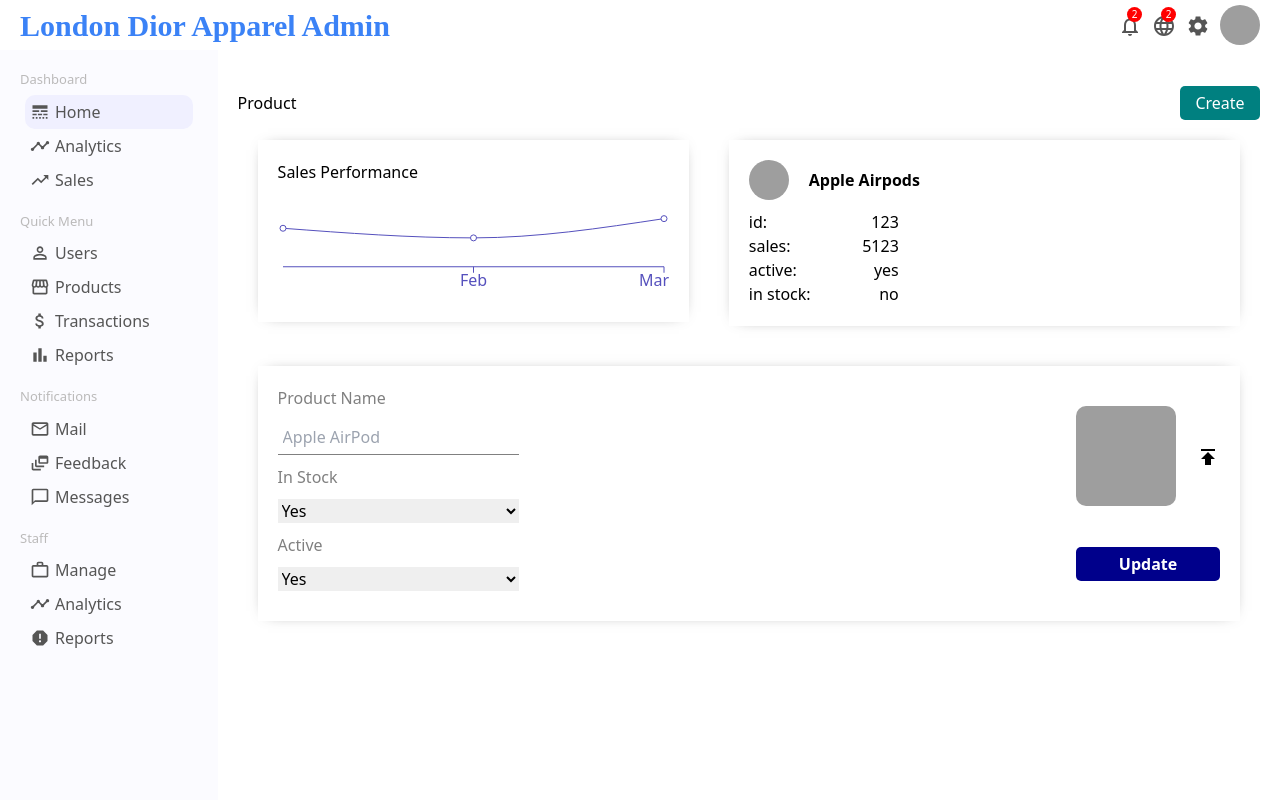
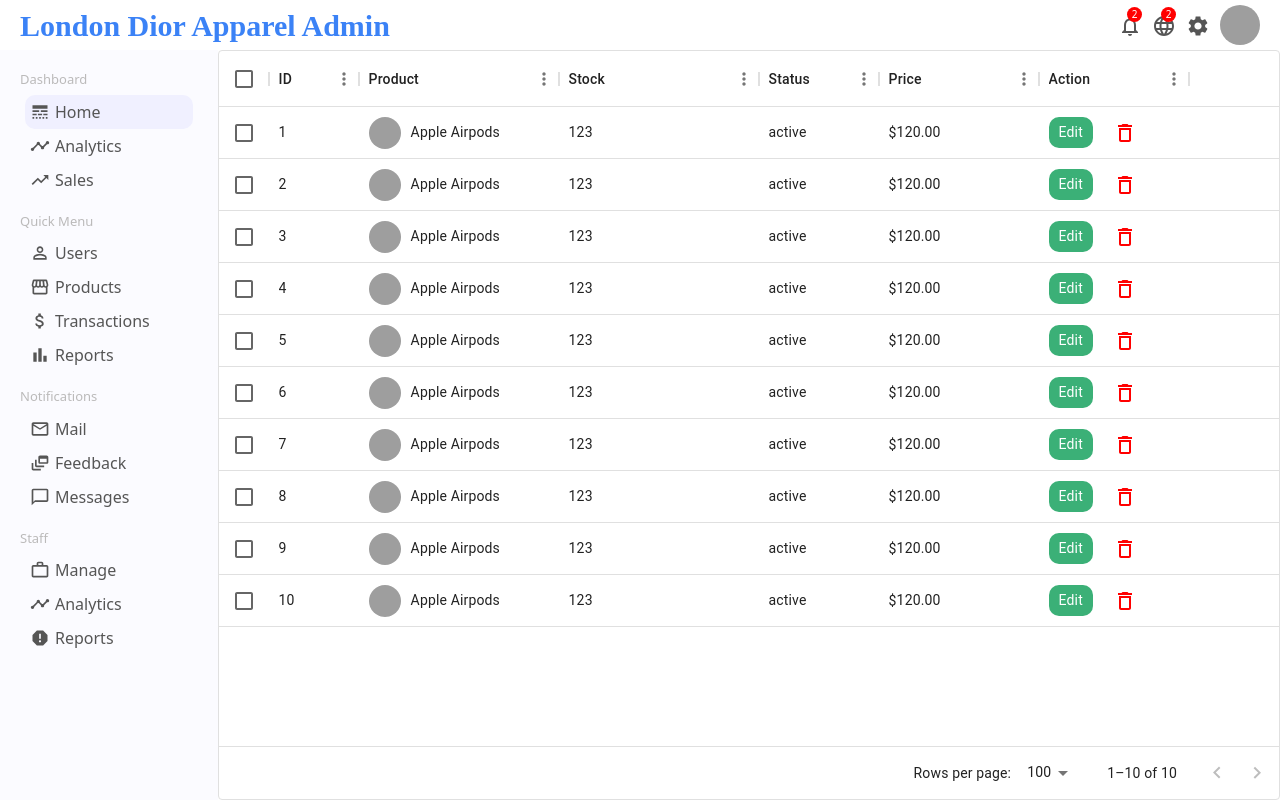
Before and after one commit to NellyNel520/LondonDiorApparel-3.0, a React (Create React App) app in the folder admin/: page /products in a window 1280 px wide. Built offline with nearby package versions, Linux system fonts and the light colour scheme; grey boxes are pictures that could not be loaded; a web font is replaced by a local one.

Commit message:
added top and side bar to productlist

```diff
--- a/admin/src/App.js
+++ b/admin/src/App.js
@@ -25,7 +25,8 @@
 				<Route path="/users" element={<UserList />} />
 				<Route path="/user/:userId" element={<User />} />
 				<Route path="/newUser" element={<NewUser />} />
-				<Route path="/products" element={<Product />} />
+				<Route path="/product/:productId" element={<Product />} />
+        <Route path="/products" element={<ProductList />} />
 				<Route path="/newproduct" element={<NewProduct />} />
 			</Routes>
 		</div>
--- a/admin/src/pages/productList/ProductList.jsx
+++ b/admin/src/pages/productList/ProductList.jsx
@@ -1,22 +1,25 @@
-import "./productList.css";
-import { DataGrid } from '@mui/x-data-grid';
-import DeleteOutlineIcon from '@mui/icons-material/DeleteOutline';
-import { productRows } from "../../dummyData";
-import { Link } from "react-router-dom";
-import { useState } from "react";
+import './productList.css'
+import { DataGrid } from '@mui/x-data-grid'
+import DeleteOutlineIcon from '@mui/icons-material/DeleteOutline'
+import { productRows } from '../../dummyData'
+import { Link } from 'react-router-dom'
+import { useState } from 'react'
+import Sidebar from '../../components/sidebar/Sidebar'
+import Topbar from '../../components/topbar/Topbar'
+import '../../styles/App.css'
 
 export default function ProductList() {
-  const [data, setData] = useState(productRows);
+	const [data, setData] = useState(productRows)
 
 	const handleDelete = (id) => {
-    setData(data.filter((item) => item.id !== id));
-  };
+		setData(data.filter((item) => item.id !== id))
+	}
 
 	const columns = [
-    { field: "id", headerName: "ID", width: 90 },
+		{ field: 'id', headerName: 'ID', width: 90 },
 		{
-      field: "product",
-      headerName: "Product",
+			field: 'product',
+			headerName: 'Product',
 			width: 200,
 			renderCell: (params) => {
 				return (
@@ -24,28 +27,28 @@
 						<img className="productListImg" src={params.row.img} alt="" />
 						{params.row.name}
 					</div>
-        );
+				)
 			},
 		},
-    { field: "stock", headerName: "Stock", width: 200 },
+		{ field: 'stock', headerName: 'Stock', width: 200 },
 		{
-      field: "status",
-      headerName: "Status",
+			field: 'status',
+			headerName: 'Status',
 			width: 120,
 		},
 		{
-      field: "price",
-      headerName: "Price",
+			field: 'price',
+			headerName: 'Price',
 			width: 160,
 		},
 		{
-      field: "action",
-      headerName: "Action",
+			field: 'action',
+			headerName: 'Action',
 			width: 150,
 			renderCell: (params) => {
 				return (
 					<>
-            <Link to={"/product/" + params.row.id}>
+						<Link to={'/product/' + params.row.id}>
 							<button className="productListEdit">Edit</button>
 						</Link>
 						<DeleteOutlineIcon
@@ -53,12 +56,16 @@
 							onClick={() => handleDelete(params.row.id)}
 						/>
 					</>
-        );
+				)
 			},
 		},
-  ];
+	]
 
 	return (
+		<div>
+			<Topbar />
+			<div className="flex">
+				<Sidebar />
 				<div className="productList">
 					<DataGrid
 						rows={data}
@@ -68,5 +75,7 @@
 						checkboxSelection
 					/>
 				</div>
-  );
+			</div>
+		</div>
+	)
 }
```
Lines whose indentation alone changed are shown as unchanged.
